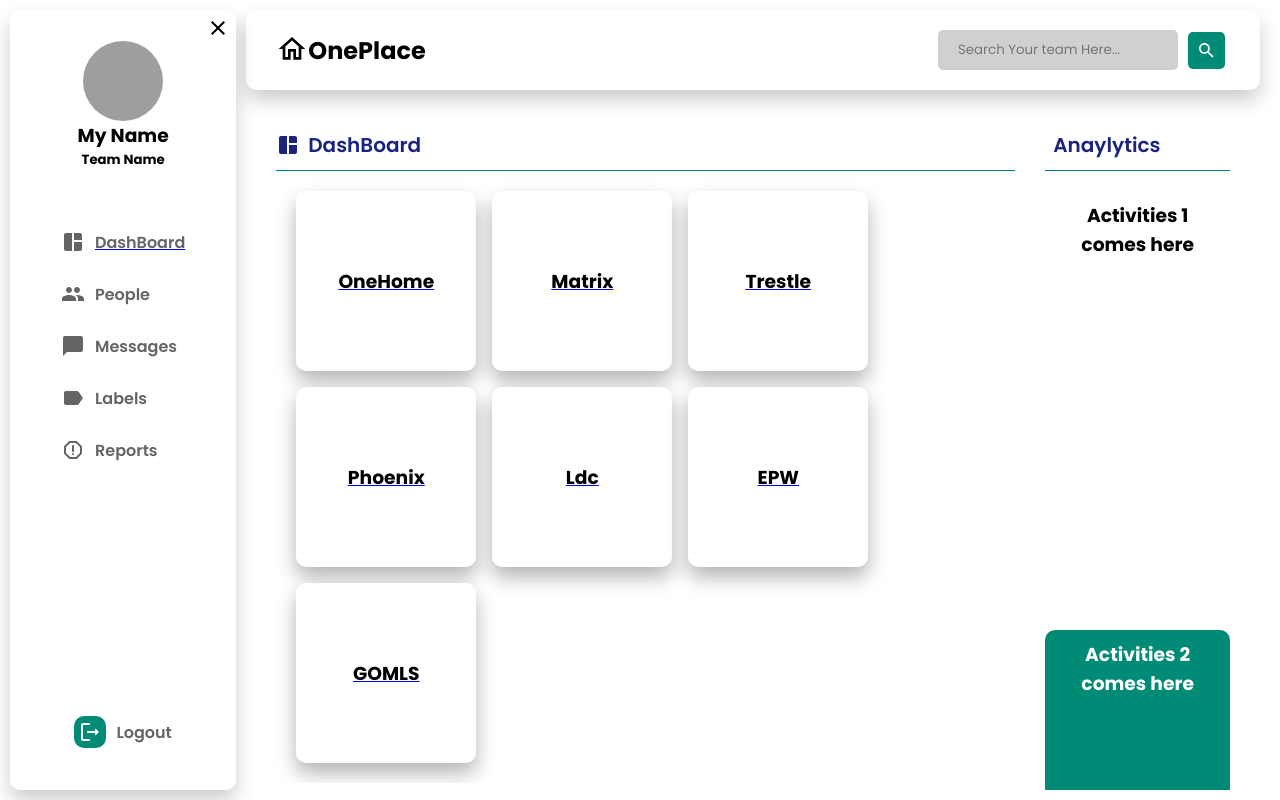
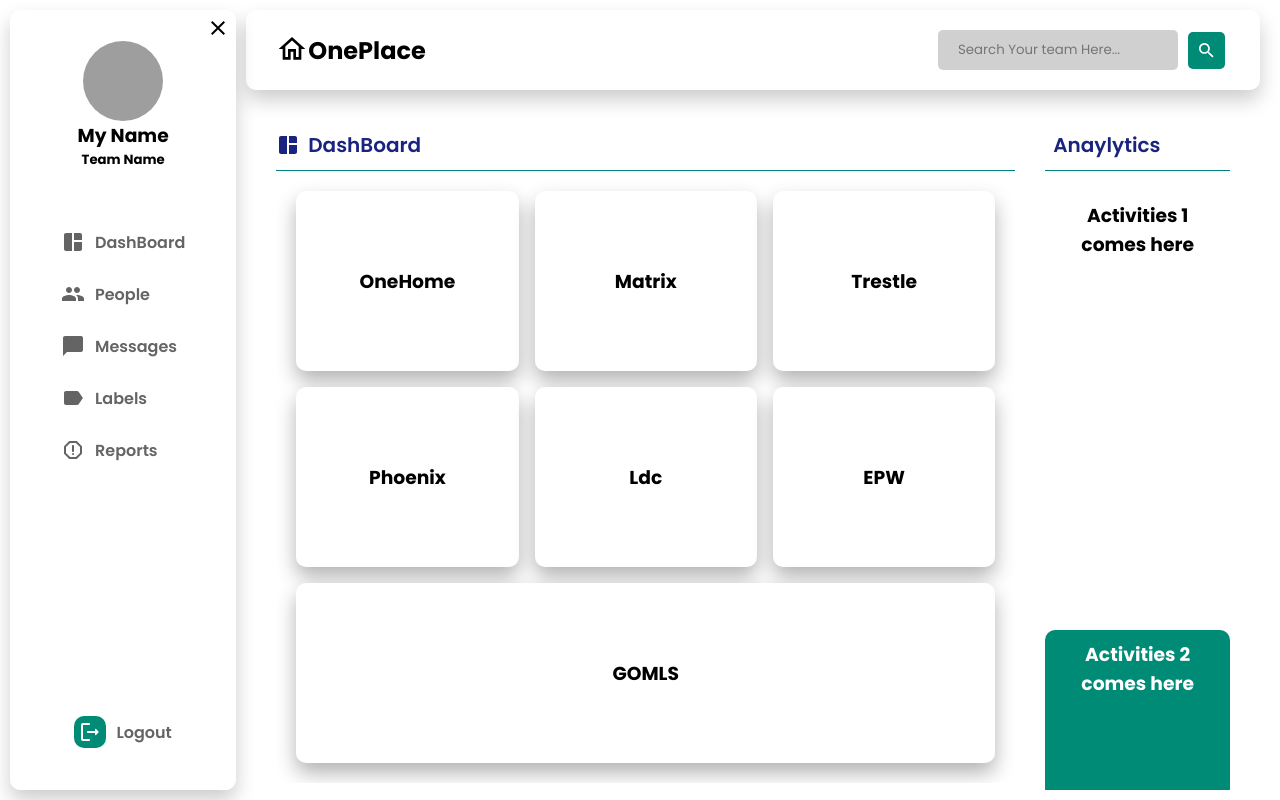
Before and after one commit to kondaladorababu/onePlace, a React (Create React App) app: page / in a window 1280 px wide. Built offline with nearby package versions, Linux system fonts and the light colour scheme; grey boxes are pictures that could not be loaded.

Commit message:
Routing Re adjusted

```diff
--- a/src/App.js
+++ b/src/App.js
@@ -1,23 +1,45 @@
-import { Route, createBrowserRouter, createRoutesFromElements } from 'react-router-dom';
+import { createBrowserRouter } from 'react-router-dom';
 import './App.css';
 import HomePage from './Components/HomePage';
 import { RouterProvider } from 'react-router';
 import MainDashBoard from './Components/MainDashBoard';
+import ErrorPage from './pages/ErrorPage';
 
-const routeDefinations = createRoutesFromElements(
-  <Route>
-    <Route path='/' element={<MainDashBoard />}></Route>
-    <Route path='/oneHomeDashBoard' element={<HomePage />}></Route>
-    <Route path='/matrixDashBoard' element={<HomePage />}></Route>
-    <Route path='/trestleDashBoard' element={<HomePage />}></Route>
-    <Route path='/phoenixDashBoard' element={<HomePage />}></Route>
-    <Route path='/ldcDashBoard' element={<HomePage />}></Route>
-    <Route path='/epwDashBoard' element={<HomePage />}></Route>
-    <Route path='/gomlsDashBoard' element={<HomePage />}></Route>
-  </Route>
-);
-
-const router = createBrowserRouter(routeDefinations);
+const router = createBrowserRouter([
+  {
+    path: '/',
+    element: < MainDashBoard />,
+    errorElement: <ErrorPage />,
+  },
+  {
+    path: 'oneHomeDashBoard',
+    element: <HomePage />,
+  },
+  {
+    path: 'matrixDashBoard',
+    element: < HomePage />
+  },
+  {
+    path: 'trestleDashBoard',
+    element: < HomePage />
+  },
+  {
+    path: 'phoenixDashBoard',
+    element: < HomePage />
+  },
+  {
+    path: 'ldcDashBoard',
+    element: < HomePage />
+  },
+  {
+    path: 'epwDashBoard',
+    element: < HomePage />
+  },
+  {
+    path: 'gomlsDashBoard',
+    element: < HomePage />
+  },
+]);
 
 function App() {
   return <RouterProvider router={router}></RouterProvider>
--- a/src/Components/DashBoard/TeamBoard.css
+++ b/src/Components/DashBoard/TeamBoard.css
@@ -5,8 +5,3 @@
   gap: 1em;
   padding: 20px;
 }
-
-/* .team-items {
-  text-decoration: none;
-  flex: 1;
-} */
--- a/src/Components/DashBoard/TeamBoard.js
+++ b/src/Components/DashBoard/TeamBoard.js
@@ -3,41 +3,31 @@ import './TeamBoard.css';
 import TeamItem from './TeamItem';
 import SpaceDashboardIcon from '@mui/icons-material/SpaceDashboard';
 import Section from '../Sections/Section';
-import { Link } from 'react-router-dom';
+import { useNavigate } from 'react-router-dom';
 
 function TeamBoard() {
+    const navigateTo = useNavigate();
+
+    const navigateDashBoard = (teamName) => {
+        navigateTo(`/${teamName}`);
+    }
 
     return (
         <Section SectionTitle={'DashBoard'} Icon={SpaceDashboardIcon}>
             <div className='team-board'>
-                <Link to='/onehomeDashBoard'>
-                    <TeamItem TeamName={'OneHome'} />
-                </Link>
+                <TeamItem TeamName={'OneHome'} onClick={() => { navigateDashBoard('oneHomeDashBoard') }} />
 
-                <Link className={'team-items'} to='/matrixDashBoard'>
-                    <TeamItem TeamName={'Matrix'} />
-                </Link>
+                <TeamItem TeamName={'Matrix'} onClick={() => { navigateDashBoard('matrixDashBoard') }} />
 
-                <Link className={'team-items'} to='/trestleDashBoard'>
-                    <TeamItem TeamName={'Trestle'} />
-                </Link>
+                <TeamItem TeamName={'Trestle'} onClick={() => { navigateDashBoard('trestleDashBoard') }} />
 
-                <Link className={'team-items'} to='/phoenixDashBoard'>
-                    <TeamItem TeamName={'Phoenix'} />
-                </Link>
+                <TeamItem TeamName={'Phoenix'} onClick={() => { navigateDashBoard('phoenixDashBoard') }} />
 
-                <Link className={'team-items'} to='/ldcDashBoard'>
-                    <TeamItem TeamName={'Ldc'} />
-                </Link>
+                <TeamItem TeamName={'Ldc'} onClick={() => { navigateDashBoard('ldcDashBoard') }} />
 
-                <Link className={'team-items'} to='/epwdashBoard'>
-                    <TeamItem TeamName={'EPW'} />
-                </Link>
+                <TeamItem TeamName={'EPW'} onClick={() => { navigateDashBoard('epwDashBoard') }} />
 
-                <Link className={'team-items'} to='/gomlsDashBoard'>
-                    <TeamItem TeamName={'GOMLS'} />
-                </Link>
-
+                <TeamItem TeamName={'GOMLS'} onClick={() => { navigateDashBoard('gomlsDashBoard') }} />
             </div>
         </Section >
     )
--- a/src/Components/DashBoard/TeamItem.js
+++ b/src/Components/DashBoard/TeamItem.js
@@ -3,7 +3,7 @@ import './TeamItem.css';
 
 function TeamItem(props) {
     return (
-        <div className='team-item'>
+        <div className='team-item' onClick={props.onClick}>
             <h3>{props.TeamName}</h3>
         </div>
     )
--- a/src/Components/NavBars/SideNavBar.js
+++ b/src/Components/NavBars/SideNavBar.js
@@ -11,7 +11,7 @@ import KeyboardArrowRightIcon from '@mui/icons-material/KeyboardArrowRight';
 import CloseIcon from '@mui/icons-material/Close';
 import ArrowCircleLeftIcon from '@mui/icons-material/ArrowCircleLeft';
 import UIContext from '../../Store/UIContextProvider';
-import { Link } from 'react-router-dom';
+import { useNavigate } from 'react-router-dom';
 
 function SideNavBar() {
     const [maxNav, setMaxNav] = useState(true);
@@ -22,6 +22,11 @@ function SideNavBar() {
     const UICtx = useContext(UIContext);
     const closSideNav = () => {
         UICtx.handleSideMenu();
+    }
+
+    const navigateTo = useNavigate();
+    const navigateToBoards = (pages) => {
+        navigateTo(`/${pages}`);
     }
 
     return (
@@ -51,9 +56,7 @@ function SideNavBar() {
 
                 {maxNav &&
                     <div className="navigation-headings">
-                        <Link to='/'>
-                            <HeaderIcon className={'header-icon'} Icon={SpaceDashboardIcon} title={'DashBoard'} />
-                        </Link>
+                        <HeaderIcon className={'header-icon'} Icon={SpaceDashboardIcon} title={'DashBoard'} onClick={() => { navigateToBoards('') }} />
                         <HeaderIcon className={'header-icon'} Icon={PeopleIcon} title={'People'} />
                         <HeaderIcon className={'header-icon'} Icon={ChatBubbleRoundedIcon} title={'Messages'} />
                         <HeaderIcon className={'header-icon'} Icon={LabelRoundedIcon} title={'Labels'} />
@@ -62,9 +65,7 @@ function SideNavBar() {
                 }
                 {!maxNav &&
                     <div className="navigation-headings">
-                        <Link to='/'>
-                            <HeaderIcon className={'header-icon'} Icon={SpaceDashboardIcon} />
-                        </Link>
+                        <HeaderIcon className={'header-icon'} Icon={SpaceDashboardIcon} onClick={() => { navigateToBoards('') }} />
                         <HeaderIcon className={'header-icon'} Icon={PeopleIcon} />
                         <HeaderIcon className={'header-icon'} Icon={ChatBubbleRoundedIcon} />
                         <HeaderIcon className={'header-icon'} Icon={LabelRoundedIcon} />
--- a/src/Components/Sections/Sprint.js
+++ b/src/Components/Sections/Sprint.js
@@ -4,6 +4,7 @@ import SprintItem from '../Items/SprintItem';
 import Button from '../UI/Button';
 import UIContext from '../../Store/UIContextProvider';
 import { DataContext } from '../../Store/DataContextProvider';
+// import { Link } from 'react-router-dom';
 
 function Sprint() {
     const UICtx = useContext(UIContext);
@@ -22,6 +23,7 @@ function Sprint() {
 
     return (
         <section className='sprint-container'>
+            {/* <Link to='..' relative='path'><button>back</button></Link> */}
             <div className="sprint-header">
                 <h4 className='sprint-heading'>Sprint Items:</h4>
                 <Button onClick={openNewSprintModal} status={'new'}>Add Sprint</Button>
--- a/src/Components/UI/HeaderIcon.js
+++ b/src/Components/UI/HeaderIcon.js
@@ -3,7 +3,7 @@ import '../UI/HeaderIcon.css';
 
 function HeaderIcon(props) {
     return (
-        <div className='header-icon'>
+        <div className='header-icon' onClick={props.onClick}>
             <props.Icon className={`${props.title === 'Logout' ? 'logout-Icon-color': ''}`}/>
             <p className='Header-icon-title'>{props.title}</p>
         </div >
--- /dev/null
+++ b/src/pages/ErrorPage.js
@@ -0,0 +1,27 @@
+// import { useRouteError } from 'react-router-dom';
+
+function ErrorPage() {
+    // const error = useRouteError();
+
+    let title = 'An error occurred!';
+    let message = 'Something went wrong!. Looks like this routing does not exists';
+
+    // if (error.status === 500) {
+    //     message = error.data.message;
+    // }
+
+    // if (error.status === 404) {
+    //     title = 'Not found!';
+    //     message = 'Could not find resource or page.';
+    // }
+
+    return (
+        <>
+            <p style={{ textAlign: 'center' }} title={title}>
+                <p>{message}</p>
+            </p>
+        </>
+    );
+}
+
+export default ErrorPage;
```
